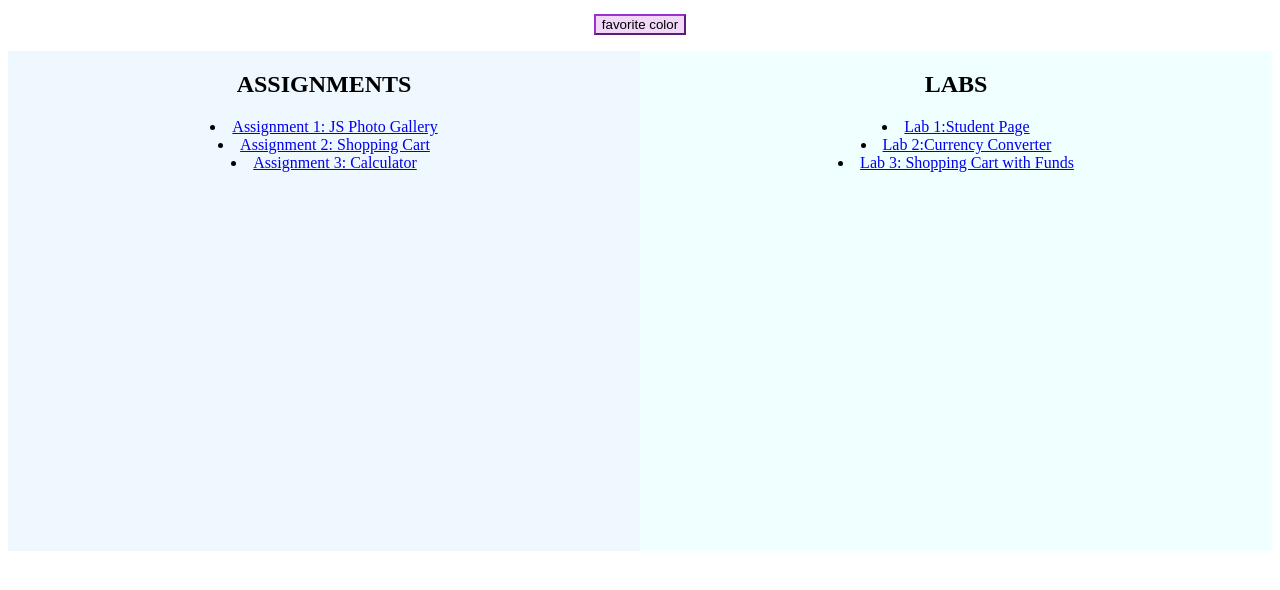
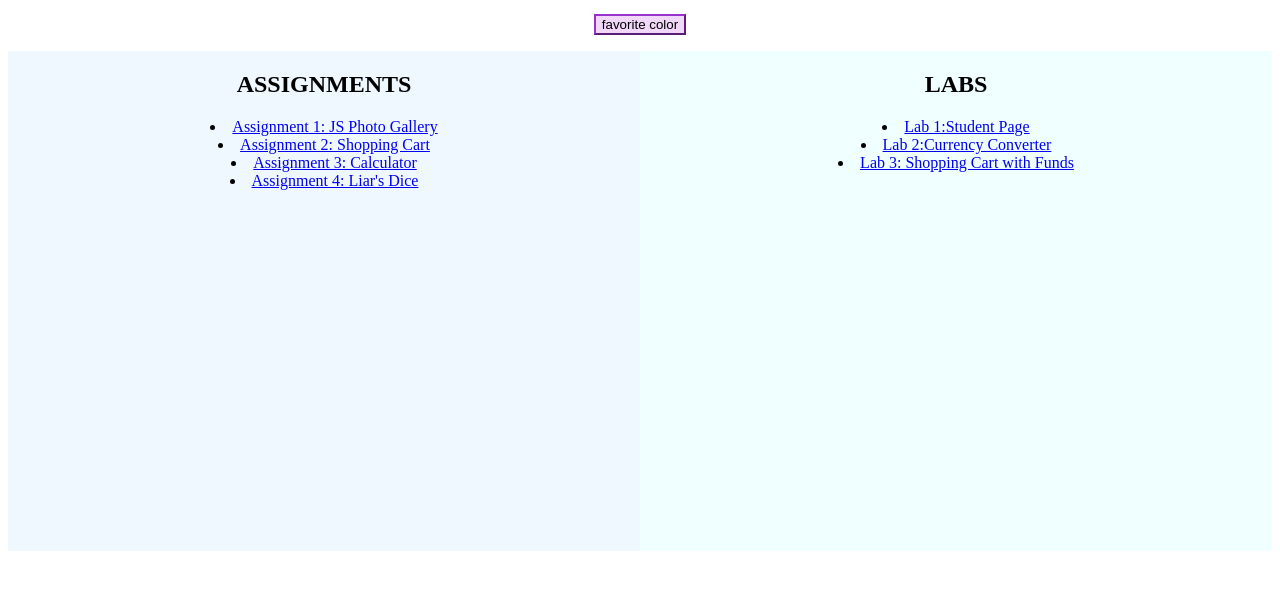
Before and after one commit to uscwebdev/itp301-submissions-michellenyu, a plain HTML site: page index.html in a window 1280 px wide. Shown: the part 100-690 px from the top of the page. Drawn offline with Linux system fonts and the light colour scheme.

Commit message:
Update index.html

```diff
--- a/index.html
+++ b/index.html
@@ -35,6 +35,7 @@
                 <li><a href="assignment_01.html">Assignment 1: JS Photo Gallery</a></li>
                 <li><a href="assignment_02 shopping cart.html">Assignment 2: Shopping Cart</a></li>
                 <li><a href="assignment_03/calculator.html">Assignment 3: Calculator</a> </li>
+                <li><a href="assignment_04/assignment_04.html">Assignment 4: Liar's Dice</a> </li>
             </div>
             <div class="column" style="background-color:azure"><h2>LABS</h2>
                 <li><a href="index.html">Lab 1:Student Page</a></li>
```
